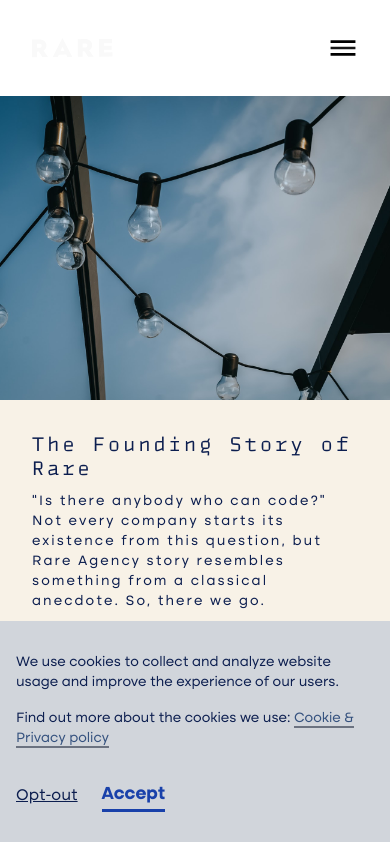
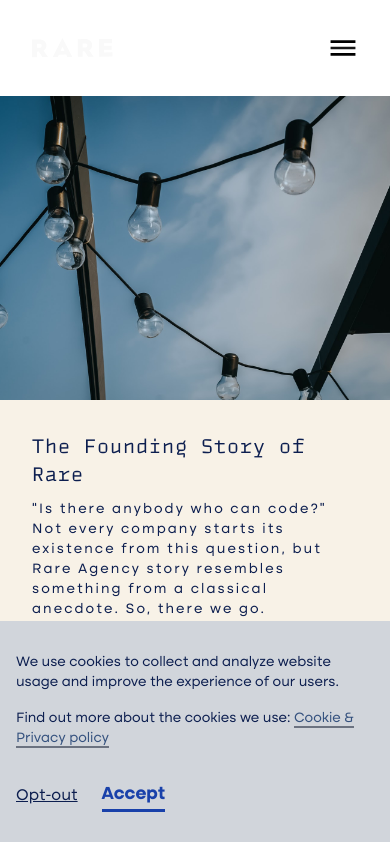
Before and after one commit to rareagency/rare.fi, a Next.js app: page /blog/founding-story in a window 390 px wide. Shown: the top 842 px of the page. Built offline with nearby package versions, Linux system fonts and the light colour scheme; a small style sheet from the web is missing.

Commit message:
Fix blog title looking a bit too spacey

```diff
--- a/components/Blog/BlogHeader.tsx
+++ b/components/Blog/BlogHeader.tsx
@@ -38,12 +38,7 @@ const BlogHeader = ({
         style={{ maxWidth: "1535px" }}
       >
         <section className="col-start-2 col-span-6">
-          <h2
-            className="mb-10 sm:text-xl sm:mb-3"
-            style={{ lineHeight: "120%", letterSpacing: "0.2rem" }}
-          >
-            {title}
-          </h2>
+          <h2 className="mb-10 sm:text-xl sm:mb-3 tracking-wider">{title}</h2>
 
           {intro && <div className="sm:text-sm">{intro}</div>}
 
```
